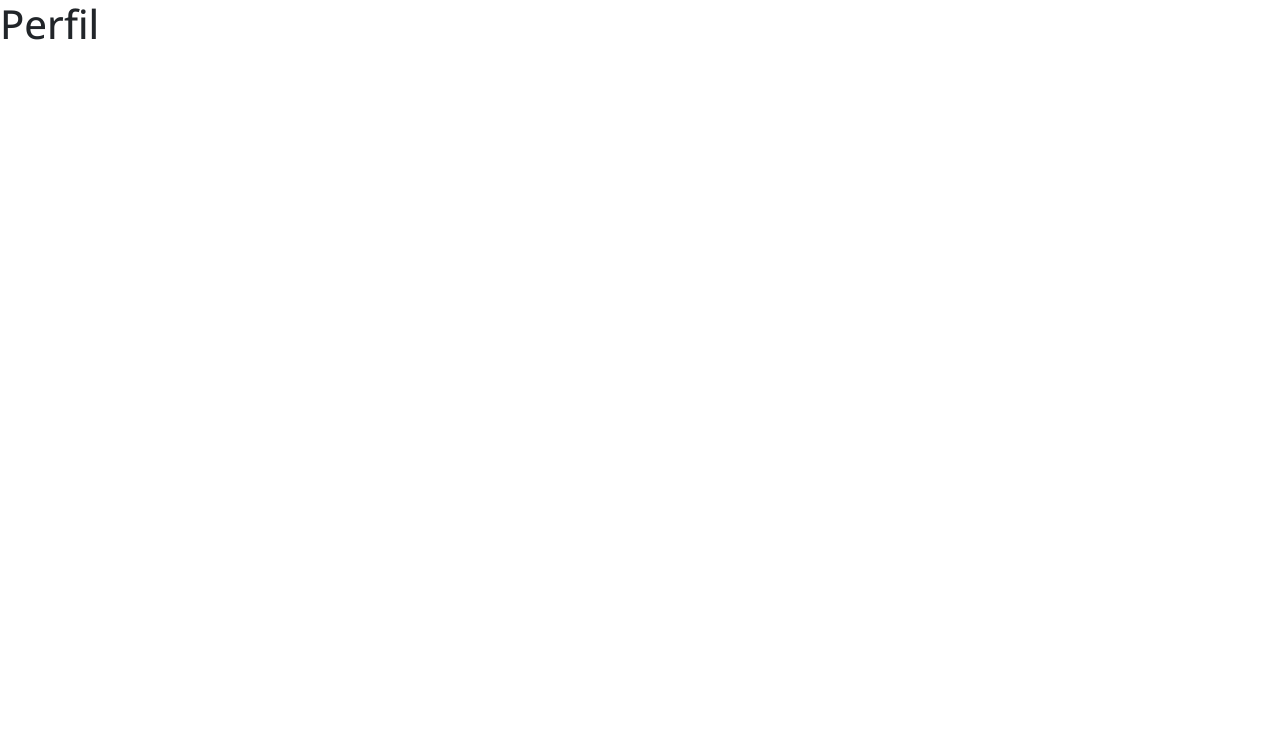
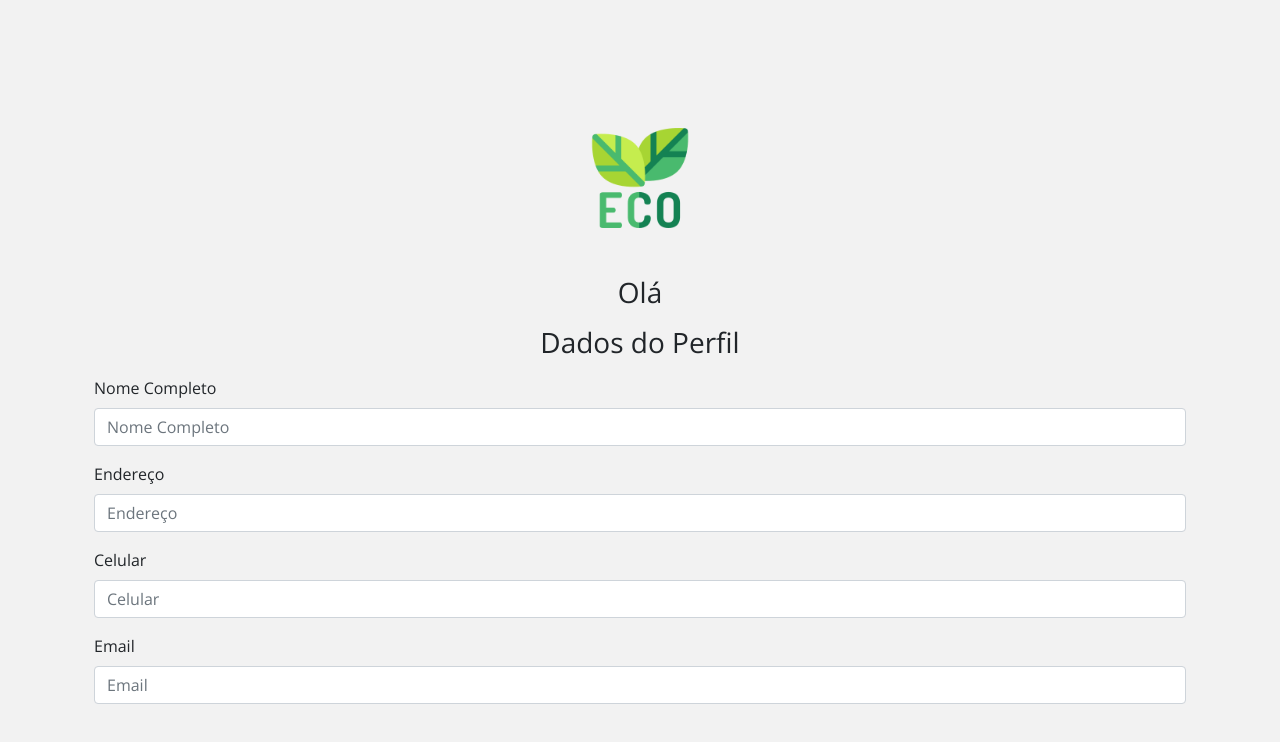
Before and after one commit to santosfernando2377/Ecoleta, a React (Vite) app: page /dashboard/perfil in a window 1280 px wide. Shown: the top 742 px of the page. Built offline with nearby package versions, Linux system fonts and the light colour scheme; no server answers.

Commit message:
Foi criado o layout da página. Já está sendo recuperado os dados do usuário

```diff
--- a/src/pages/Dashboard/Perfil.jsx
+++ b/src/pages/Dashboard/Perfil.jsx
@@ -1,7 +1,71 @@
+import { useState, useEffect } from 'react'
+import axios from 'axios'
+import { Link } from 'react-router-dom'
+import Input from '../../components/form/input'
+import logo from '../../img/eco.png'
+
 export default function Perfil () {
+
+    let nome = localStorage.getItem('nomeEco')
+    let email = localStorage.getItem('emailEco')
+
+    const User = {
+        'nome':'',
+        'endereco':'',
+        'telefone':'',
+        'email':'',
+    }
+
+    const [user, setUser] = useState(User)
+
+    useEffect(() => {
+        axios.get(`http://localhost:4001/user?email=${email}`)
+        .then((response) => {
+            setUser(response.data.message)
+        })
+        .catch((response) => {
+            console.log(response)
+        })
+    }, [])
+
+    console.log(user)
+
     return (
-        <>
-        <h1>Perfil</h1>
-        </>
+        <div className="d-flex flex-row w-100 min-vh-100 bg-color-primary">
+            <div className="d-flex flex-column justify-content-center align-items-center container">
+                <Link to={'/'}>
+                    <p className='my-4 py-4'>
+                        <img src={logo} width={100}/>
+                    </p>
+                </Link>
+                <h1 className="h3 mb-3 fw-normal">Olá <span className='text-success text-decoration-underline fw-bold'>{nome}</span></h1>
+                <h1 className='h3 mb-3 fw-normal'>Dados do Perfil</h1>
+                <div className='container'>
+                    <Input id='nome'
+                    type='text'
+                    label='Nome Completo'
+                    placeholder='Nome Completo'
+                    value={user.nome}/>
+
+                    <Input id='endereco'
+                    type='text'
+                    label='Endereço'
+                    placeholder='Endereço'
+                    value={user.endereco}/>
+
+                    <Input id='telefone'
+                    type='phone'
+                    label='Celular'
+                    placeholder='Celular'
+                    value={user.telefone}/>
+
+                    <Input id='email'
+                    type='email'
+                    label='Email'
+                    placeholder='Email'
+                    value={user.email}/>
+                </div>
+            </div>
+        </div>
     )
 }
```
